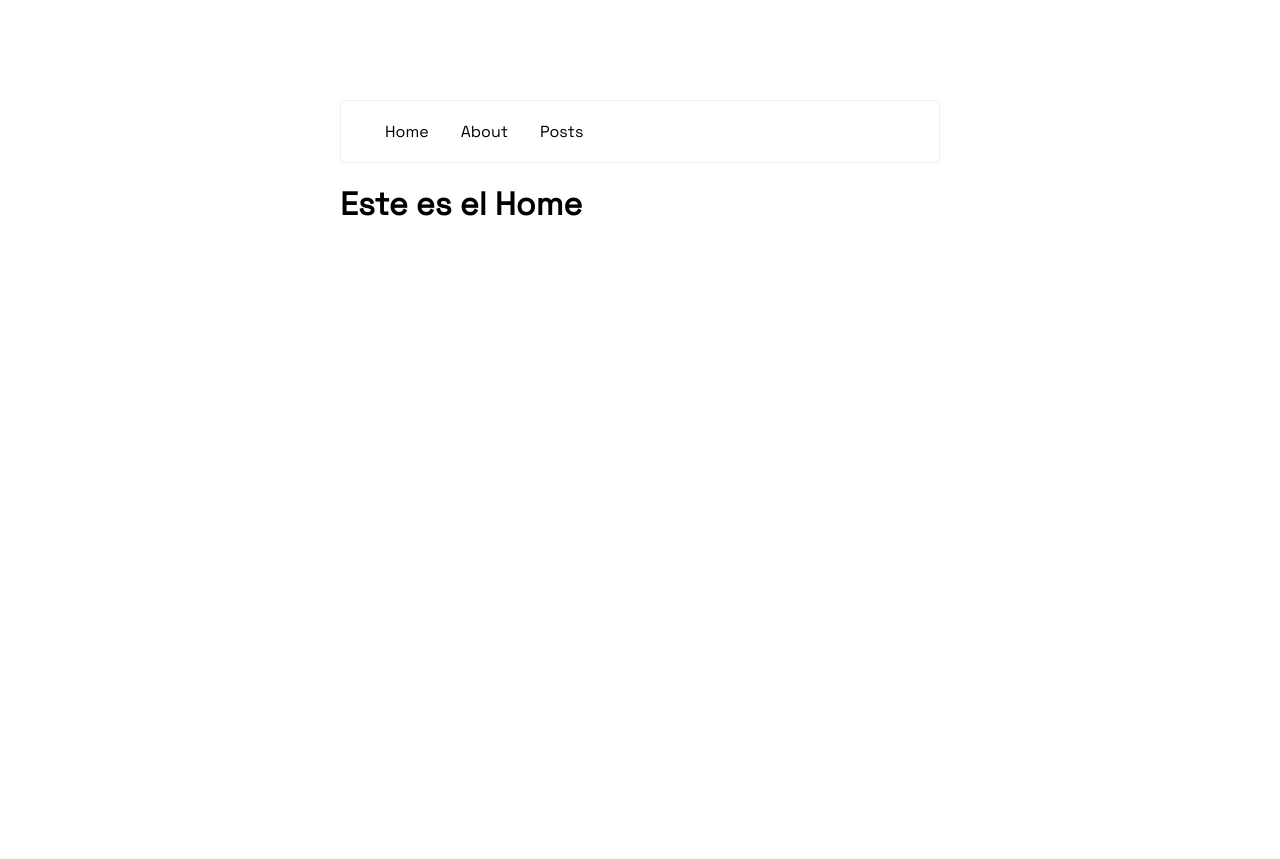
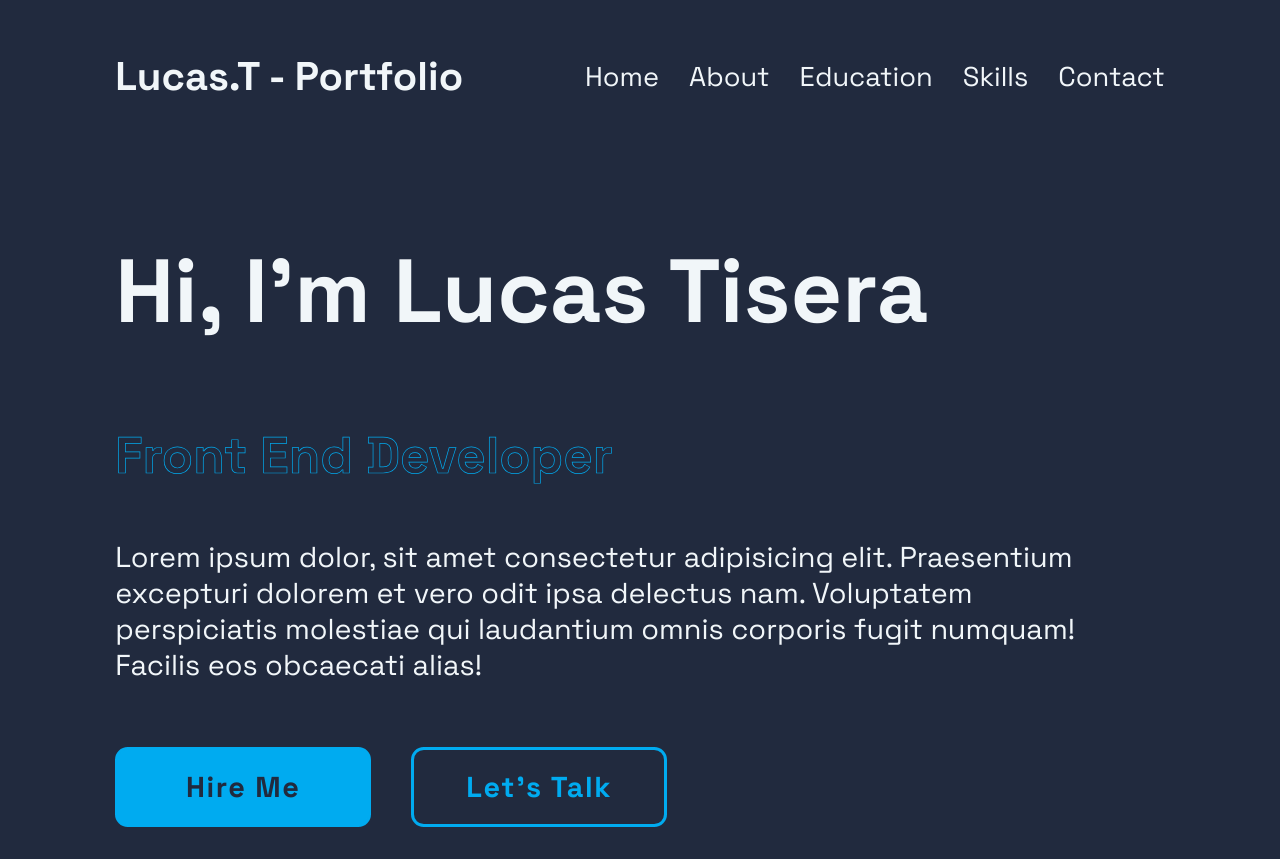
Before and after one commit to Lucas-Tisera/portfolio-next, a Next.js app: page / in a window 1280 px wide. Before the commit the page ends 800 px from the top, so only its background shows below. Built offline with nearby package versions, Linux system fonts and the light colour scheme.

Commit message:
Feat vista Home presentation with styles

```diff
--- /dev/null
+++ b/app/HomePage.module.css
@@ -0,0 +1,92 @@
+.home {
+    min-height: 100vh;
+    padding: 10rem 9% 2rem;
+    display: flex;
+    align-items: center;
+}
+
+.homeContent{
+    max-width: 60rem;
+}
+
+.homeContent h1{
+    font-size: 5.6rem;
+    font-weight: 700;
+}
+
+.homeContent p{
+    font-size: 1.8rem;
+    font-weight: 400;
+    margin: 2rem 0 4rem;
+}
+
+.textAnimate{
+    position: relative;
+    width: 32.8rem;
+}
+
+.textAnimate h3{
+    font-size: 3.2rem;
+    font-weight: 700;
+    color: transparent;
+    -webkit-text-stroke: .7px var(--main-color);
+}
+
+.btnContainer{
+    position: relative;
+    display: flex;
+    justify-content: space-between;
+    width: 34.5rem;
+    height: 5rem;
+}
+
+.btn{
+    position: relative;
+    display: inline-flex;
+    justify-content: center;
+    align-items: center;
+    width: 16rem;
+    height: 100%;
+    background-color: var(--main-color);
+    border: .2rem solid var(--main-color);
+    border-radius: .8rem;
+    font-size: 1.8rem;
+    font-weight: 700;
+    letter-spacing: .1rem;
+    color: var(--bg-color);
+    cursor: pointer;
+    z-index: 1;
+    overflow: hidden;
+}
+
+.btn:hover{
+    color: var(--main-color);
+}
+
+.btn:nth-child(2){
+    background: transparent;
+    color: var(--main-color);
+}
+.btn:nth-child(2):hover{
+    background: transparent;
+    color: var(--bg-color);
+}
+.btn:nth-child(2):hover::before{
+    background: var(--main-color);
+}
+
+.btn::before{
+    content: '';
+    position: absolute;
+    top: 0;
+    left: 0;
+    width: 0%;
+    height: 100%;
+    background: var(--bg-color);
+    z-index: -1;
+    transition: .5s;
+}
+.btn:hover::before{
+    width: 100%;
+    background: var(--bg-color);
+}
--- a/app/layout.jsx
+++ b/app/layout.jsx
@@ -3,8 +3,9 @@ import { MainHeader } from "../components/Navigation"
 import {font} from "../styles/font"
 
 export const metadata = {
-  title: 'Mi primera app en Next.js',
+  title: 'Portfolio',
   description: 'Generated by Next.js',
+  image: 'https://example.com/ogp.png',
 }
 
 
@@ -13,7 +14,9 @@ export default function RootLayout({ children }) {
     <html lang="en">
       <head>
         <title>{metadata.title}</title>
-        <meta name="description" content={metadata.description} />
+        <meta name="description" content={metadata.description}/>
+        <link rel="icon" type="image/x-icon" href="../public/next.svg"/>
+        <link href='https://unpkg.com/boxicons@2.1.4/css/boxicons.min.css' rel='stylesheet'></link>
       </head>
       {/* <body className={font.variable}> */}
       <body className={font.className}>
--- a/app/page.jsx
+++ b/app/page.jsx
@@ -1,5 +1,19 @@
+import styles from './HomePage.module.css'
+
 export default function HomePage () {
   return(
-    <h1> Este es el Home</h1>
+    <section className={styles.home}>
+      <div className={styles.homeContent}>
+        <h1>Hi, I'm <span>Lucas Tisera</span></h1>
+        <div className={styles.textAnimate}>
+          <h3>Front End Developer</h3>
+        </div>
+        <p>Lorem ipsum dolor, sit amet consectetur adipisicing elit. Praesentium excepturi dolorem et vero odit ipsa delectus nam. Voluptatem perspiciatis molestiae qui laudantium omnis corporis fugit numquam! Facilis eos obcaecati alias!</p>
+        <div className={styles.btnContainer}>
+          <a href="#" className={styles.btn}>Hire Me</a>
+          <a href="#" className={styles.btn}>Let's Talk</a>
+        </div>
+      </div>
+    </section>
   )
 };
--- a/app/posts/[id]/layout.jsx
+++ b/app/posts/[id]/layout.jsx
@@ -1,6 +1,7 @@
 import Link from "next/link"
 
 const fetchSinglePost = async(id) => {
+
     return fetch(`https://jsonplaceholder.typicode.com/posts/${id}`, {next:{revalidate: 5}})
     .then(response => (response.json()))
 }
--- a/components/Navigation.jsx
+++ b/components/Navigation.jsx
@@ -1,5 +1,6 @@
 import Link from "next/link"
 import styles from './Navigation.module.css'
+
 const links =[
     {
         label: 'Home',
@@ -8,17 +9,28 @@ const links =[
         label: 'About',
         route: '/about'
     },{
-        label: 'Posts',
-        route: '/posts'
+        label: 'Education',
+        route: '/education'
+    },{
+        label: 'Skills',
+        route: '/skills'
+    },{
+        label: 'Contact',
+        route: '/contact'
     }
 ]
 export function MainHeader(){
     return(
+      <>
         <header className={styles.header}>
-          <nav>
+          <nav className={styles.navigationContainer}>
+            <Link href="/" className={styles.logo}>
+              Lucas.T - Portfolio
+            </Link>
+            <div className="bx bx-menu" id={styles.menuIcon}/>
             <ul className={styles.navigation}>
                 {links.map(({label, route}) => (
-                  <li key={route}>
+                  <li key={route} className="active">
                     <Link href={route}>
                       {label}
                     </Link>
@@ -27,5 +39,6 @@ export function MainHeader(){
             </ul>
           </nav>
         </header>
+                </>
     )
 }
--- a/components/Navigation.module.css
+++ b/components/Navigation.module.css
@@ -1,16 +1,40 @@
-
 .header{
-    border: 1px solid #f0f0f0;
-    border-radius: 4px;
-    padding: 4px;
+    position: fixed;
+    top: 0;
+    left: 0;
+    width: 100%;
+    padding: 2rem 9%;
+}
+.navigationContainer {
+    display: flex;
+    justify-content: space-between;
+    align-items: center;
+}
+.logo{
+    font-size: 2.5rem;
+    font-weight: bold;
+    color: var(--text-color);
+    text-decoration: none;
 }
 .navigation {
+    font-size: 1.7rem;
+    color: var(--text-color);
     display: flex;
     list-style: none;
-    gap: 32px;
+    gap: 30px;
+}
+
+.navigation a{
+    transition: .3s;
 }
 
 .navigation a:hover{
-    color: #f0f0f0;
-    text-decoration: underline;
+    color: var(--main-color);
+    text-decoration: none;
 }
+#menuIcon{
+    font-size: 3.6rem;
+    color: var(--text-color);
+    cursor: pointer;
+    display: none;
+}
--- a/package.json
+++ b/package.json
@@ -15,7 +15,8 @@
     "next": "13.4.0",
     "postcss": "8.4.23",
     "react": "18.2.0",
-    "react-dom": "18.2.0"
+    "react-dom": "18.2.0",
+    "react-icons": "^4.8.0"
   },
   "devDependencies": {
     "standard": "^17.0.0"
--- a/styles/font.js
+++ b/styles/font.js
@@ -1,7 +1,7 @@
 import {Space_Grotesk} from 'next/font/google'
 
 export const font = Space_Grotesk({
-    weight: ['400'],
+    weight: ['300', '400', '500', '600', '700'],
     subsets:['latin'],
     variable: '--font-grotesk'
 })
--- a/styles/globals.css
+++ b/styles/globals.css
@@ -1,7 +1,11 @@
 body {
-  padding: 100px;
-  max-width: 800px;
   margin:0 auto;
+  padding: 0px;
+  box-sizing: border-box;
+  text-decoration: none;
+  border: none;
+  outline: none;
+  scroll-behavior: smooth;
   font-family: system-ui, -apple-system, BlinkMacSystemFont, 'Segoe UI', Roboto, Oxygen, Ubuntu, Cantarell, 'Open Sans', 'Helvetica Neue', sans-serif;
 }
 
@@ -13,9 +17,22 @@ a {
 * {
   box-sizing: border-box;
 }
+:root{
+  --bg-color:#212A3E;
+  --second-bg-color:#394867;
+  --text-color:#F1F6F9;
+  --main-color:#00abf0;
+}
 @media (prefers-color-scheme: dark){
   html{
     color-scheme: dark;
+    font-size: 62.5%;
+    overflow-x: hidden;
   }
 
 }
+
+body{
+  background-color: var(--bg-color);
+  color: var(--text-color);
+}
```
Also changed, not shown: 1 other file (tests, documents, lock files or other folders).
